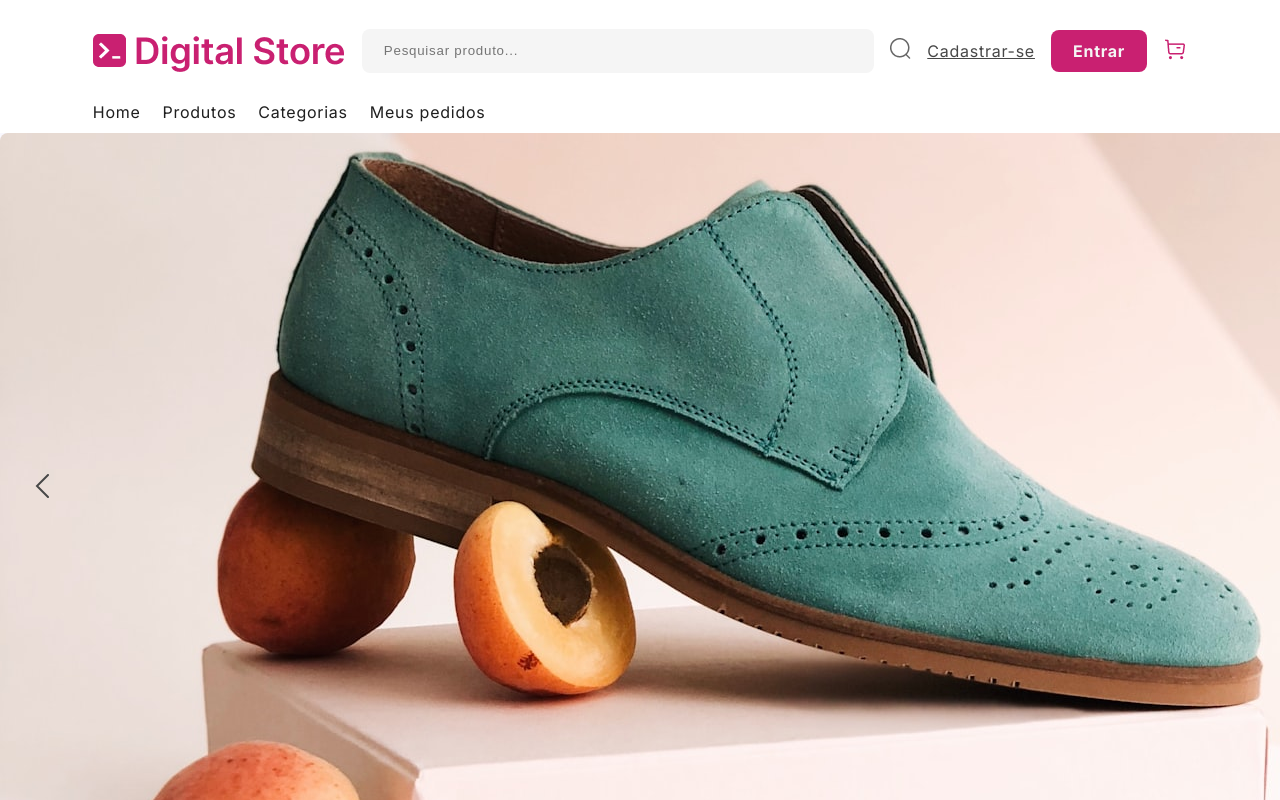
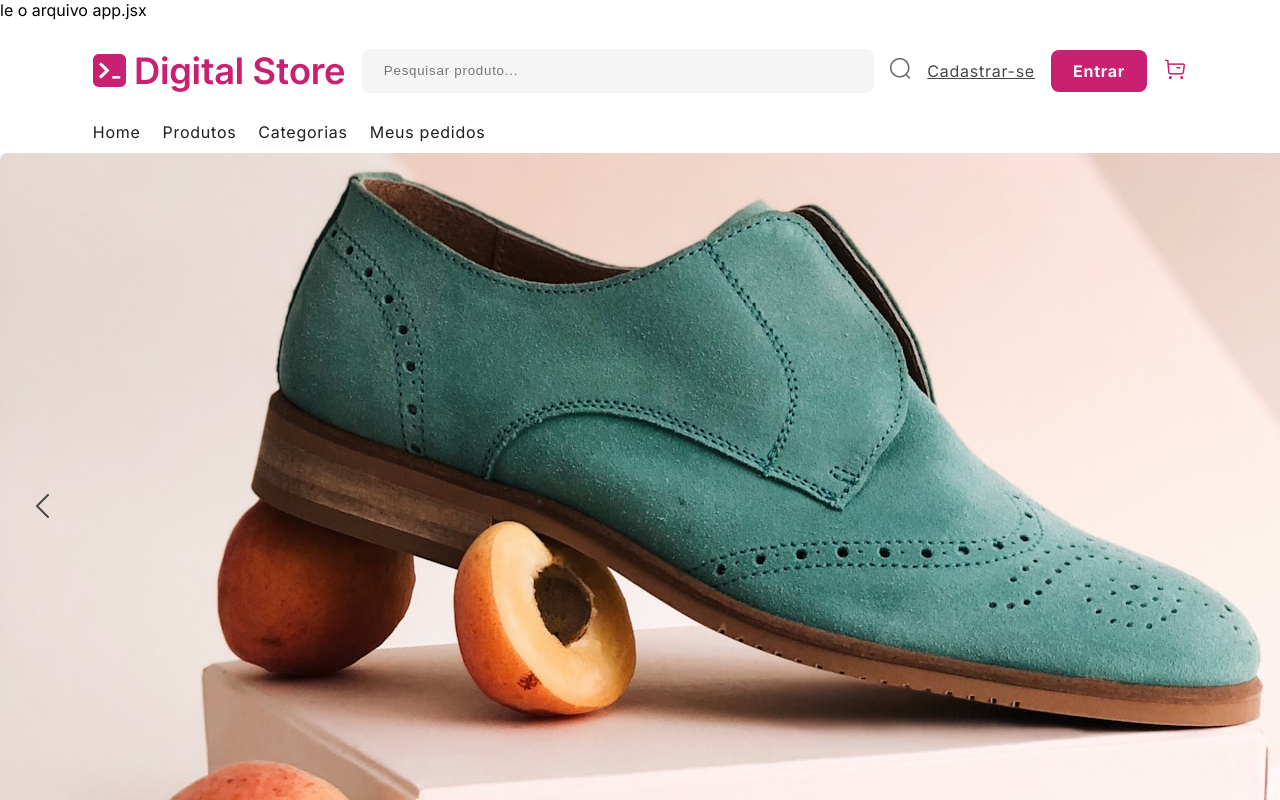
Before and after one commit to ArnonLuisM/GtechFrontEnd, a React (Vite) app: page / in a window 1280 px wide. Shown: the top 800 px of the page. Built offline with nearby package versions, Linux system fonts and the light colour scheme.

Commit message:
atualizacao do header

```diff
--- a/src/App.jsx
+++ b/src/App.jsx
@@ -8,6 +8,7 @@ function App() {
 
   return (
     <>
+      <p>le o arquivo app.jsx</p>
       <HomePage/>
     </>
   )
```
